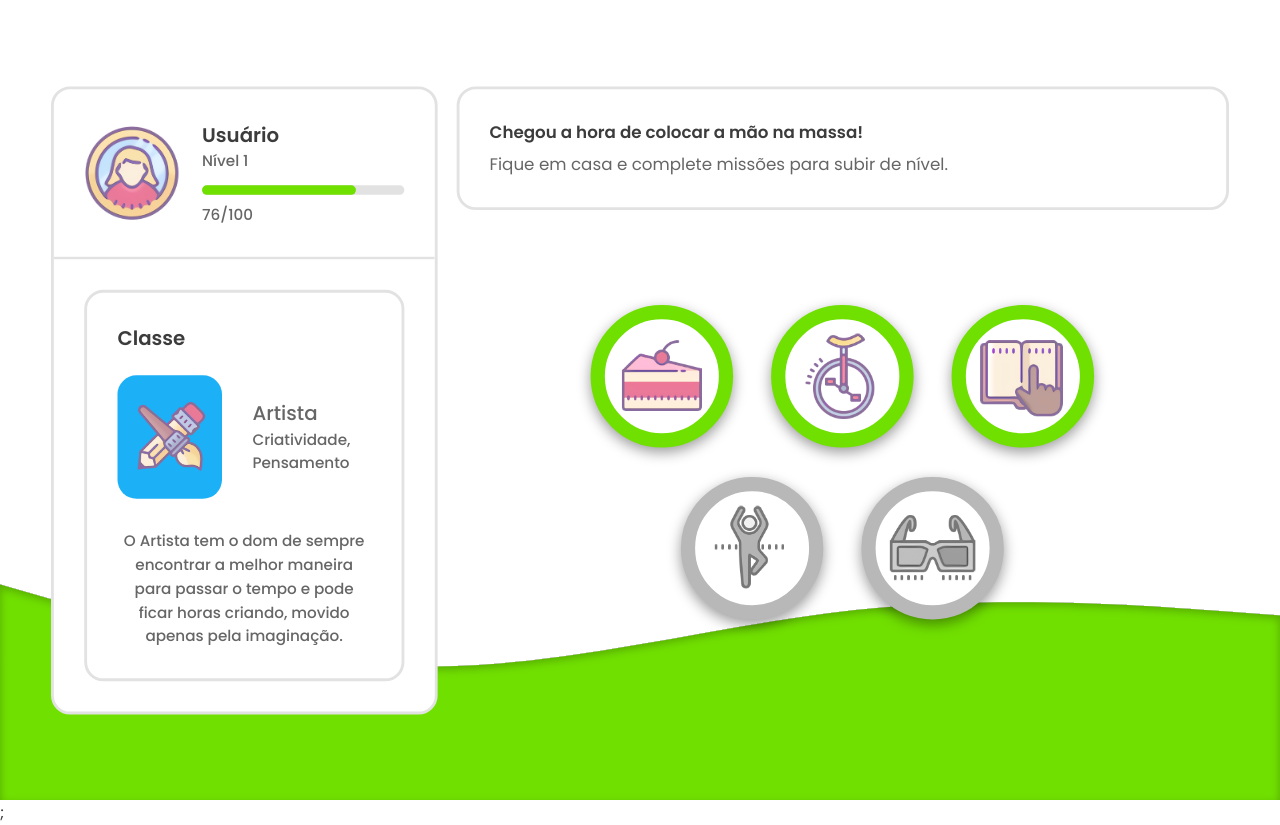
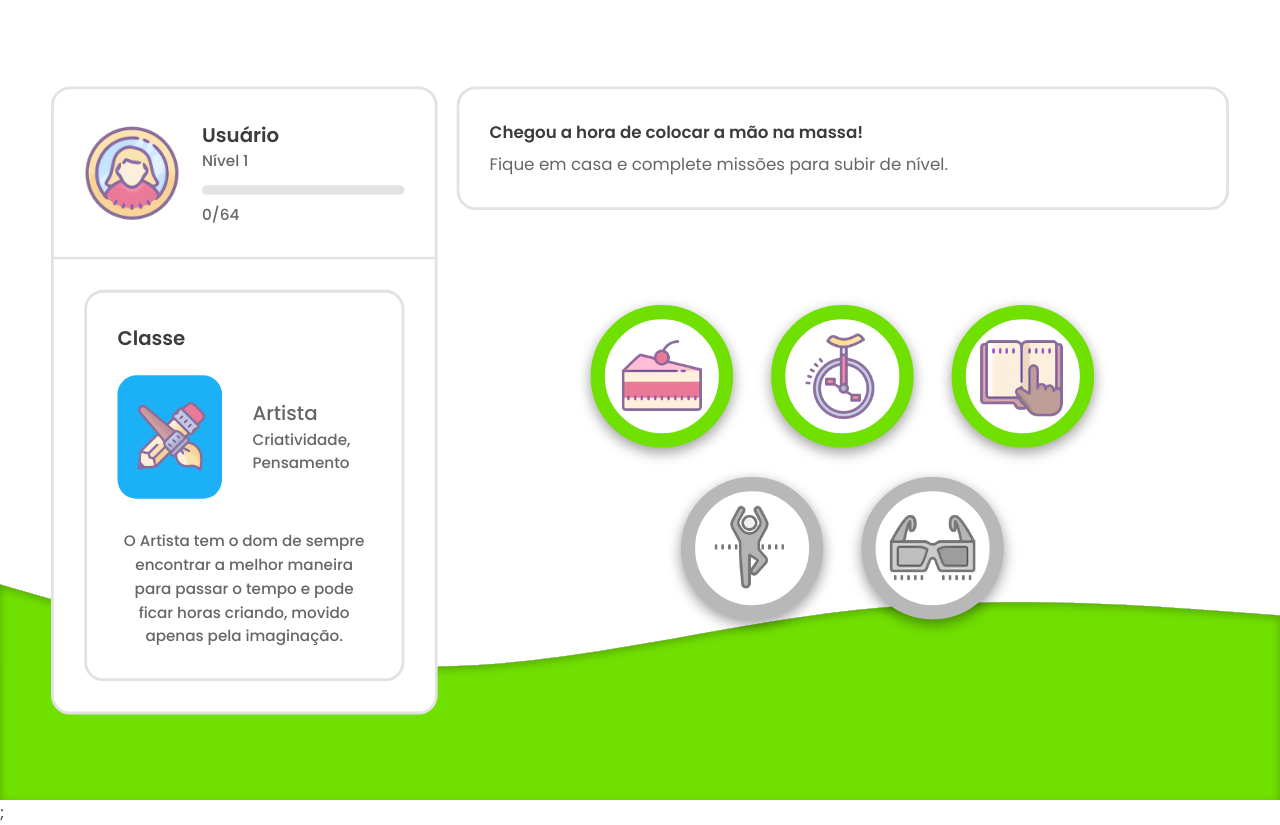
Before and after one commit to larissabenedet/The-Flexboxers-Indoors, a Next.js app: page / in a window 1280 px wide. Built offline with nearby package versions, Linux system fonts and the light colour scheme.

Commit message:
level up e xp funcionando

```diff
--- a/src/components/Modal.jsx
+++ b/src/components/Modal.jsx
@@ -3,10 +3,15 @@ import { useContext } from "react";
 import { MissionContext } from "../contexts/MissionsContext";
 
 const Modal = ({ id = "modal", onClose }) => {
-    const { activeMission } = useContext(MissionContext);
+    const { activeMission, completeMission } = useContext(MissionContext);
+
     const handleOutsideClick = (e) => {
         if (e.target.id === id) onClose();
     };
+
+    function handleMissionSucceeded(e) {
+        completeMission()
+      }
 
     return (
         <div
@@ -42,7 +47,7 @@ const Modal = ({ id = "modal", onClose }) => {
                 </main>
 
                 <footer>
-                    <button type="button">Concluir</button>
+                    <button type="button" onClick={handleMissionSucceeded}>Concluir</button>
                 </footer>
             </div>
         </div>
--- a/src/components/XpBar.jsx
+++ b/src/components/XpBar.jsx
@@ -3,13 +3,15 @@ import { useContext } from "react";
 import { MissionContext } from "../contexts/MissionsContext";
 
 const XpBar = () => {
-    const {currentExperience} = useContext(MissionContext)
+    const {currentExperience,experienceToNextLevel} = useContext(MissionContext)
+    const percentToNextLevel = Math.round(currentExperience * 100) / experienceToNextLevel
+
     return (
         <div className={styles.container}>
             <div className={styles.XpContainer}>
-                <div style={{ width: `${currentExperience}%` }}></div>
+                <div style={{ width: `${percentToNextLevel}%`}}></div>
             </div>
-            <span>{currentExperience}/100</span>
+            <span>{currentExperience}/{experienceToNextLevel}</span>
         </div>
     );
 };
--- a/src/contexts/MissionsContext.jsx
+++ b/src/contexts/MissionsContext.jsx
@@ -5,7 +5,7 @@ export const MissionContext = createContext();
 
 export default function MissionProvider({ children }) {
   const [level, setLevel] = useState(1);
-  const [currentExperience, setCurrentExperience] = useState(76);
+  const [currentExperience, setCurrentExperience] = useState(0);
   const [isModalOpen, setIsModalOpen] = useState(false);
   const [activeMission, setActiveMission] = useState(null);
   const [isLevelUpModalOpen, setIsLevelUpModalOpen] = useState(false);
@@ -35,6 +35,7 @@ export default function MissionProvider({ children }) {
     }
 
     setCurrentExperience(finalExperience);
+    closeMissionModal();
     setActiveMission(null);
   }
 
@@ -57,6 +58,7 @@ export default function MissionProvider({ children }) {
       value={{
         level,
         currentExperience,
+        experienceToNextLevel,
         isLevelUpModalOpen,
         isModalOpen,
         closeLevelUpModal,
--- a/src/styles/components/XpBar.module.scss
+++ b/src/styles/components/XpBar.module.scss
@@ -8,6 +8,7 @@
 }
 
 .XpContainer {
+    overflow: hidden;
     width: 100%;
     height: 10px;
     background: var(--gray);
@@ -16,7 +17,6 @@
 
     & > div {
         height: 100%;
-        width: 0%;
         border-radius: 10px;
         background: var(--green);
     }
```
